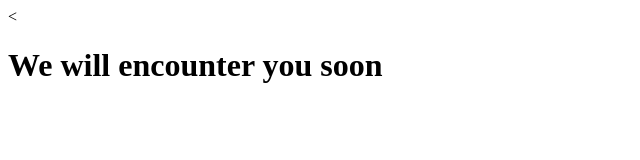
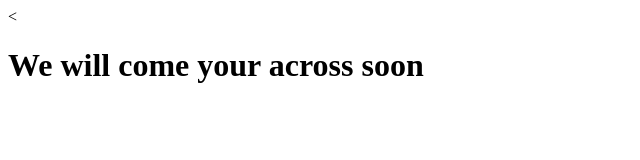
Before and after one commit to chemist83/Ula-hayu, a plain HTML site: page index.html in a window 1280 px wide. Shown: the whole page, without its empty margins (0-640 px from the left). Drawn offline with Linux system fonts and the light colour scheme.

Commit message:
Update index.html

```diff
--- a/index.html
+++ b/index.html
@@ -2,7 +2,7 @@
         <head></head>
 <body>
 
-<h1>We will encounter you soon</h1>
+<h1>We will come your across soon</h1>
 </body>
 
 
```
